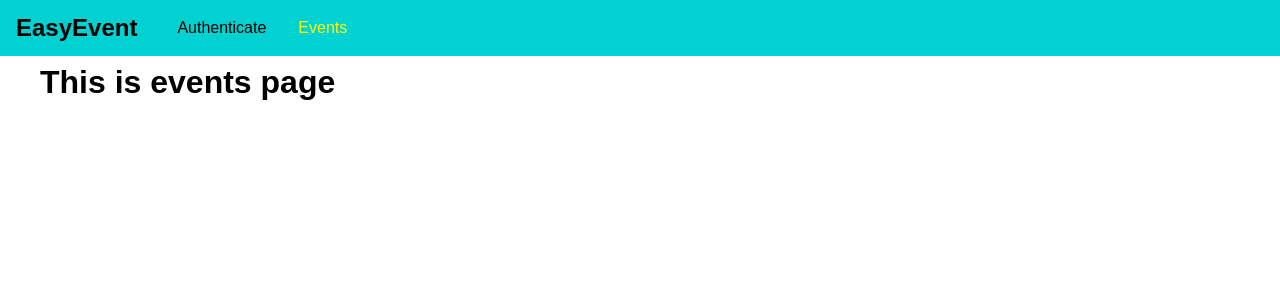
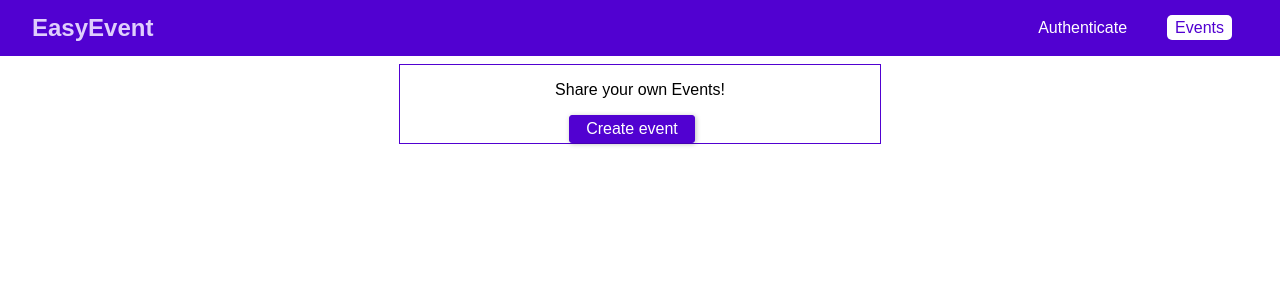
Before and after one commit to MikeKowalsky/event-booking, a React (Create React App) app in the folder frontend/: page /events in a window 1280 px wide. Shown: the top 300 px of the page. Built offline with nearby package versions, Linux system fonts and the light colour scheme.

Commit message:
changed styles and added basic info to Events page

```diff
--- a/frontend/src/App.js
+++ b/frontend/src/App.js
@@ -20,7 +20,7 @@ class App extends Component {
   };
 
   logout = () => {
-    this.SVGElementInstanceList({ token: null, userId: null });
+    this.setState({ token: null, userId: null });
   };
 
   render() {
@@ -38,10 +38,9 @@ class App extends Component {
             <MainNavigation />
             <main className="main-content">
               <Switch>
-                {!this.state.token && <Redirect from="/" to="/auth" exact />}
                 {this.state.token && <Redirect from="/" to="/events" exact />}
                 {this.state.token && (
-                  <Redirect from="/auth" to="/events" exact />
+                  <Redirect from="/user" to="/events" exact />
                 )}
                 {!this.state.token && (
                   <Route path="/user" component={UserPage} />
@@ -50,6 +49,7 @@ class App extends Component {
                 {this.state.token && (
                   <Route path="/bookings" component={BookingsPage} />
                 )}
+                {!this.state.token && <Redirect to="/user" exact />}
               </Switch>
             </main>
           </UserContext.Provider>
--- a/frontend/src/components/Navigation/MainNavigation.css
+++ b/frontend/src/components/Navigation/MainNavigation.css
@@ -4,16 +4,18 @@
   top: 0;
   width: 100%;
   height: 3.5rem;
-  background-color: #01d1d1;
-  padding: 0 1rem;
-
+  background-color: #5101d1;
+  padding: 0 2rem;
   display: flex;
   align-items: center;
+  justify-content: space-between;
+  box-sizing: border-box;
 }
 
 .main-navigation__logo h1 {
   margin: 0;
   font-size: 1.5rem;
+  color: #dfcefc;
 }
 
 .main-navigation__items {
@@ -25,19 +27,31 @@
   margin: 0;
   padding: 0;
   list-style: none;
+  align-items: center;
 }
 
 .main-navigation__items li {
   margin: 0 1rem;
 }
 
-.main-navigation__items a {
+.main-navigation__items a,
+.main-navigation__items button {
   text-decoration: none;
-  color: #000;
+  color: white;
+  padding: 0.25rem 0.5rem;
+  border: none;
+  font: inherit;
+  background: transparent;
+  cursor: pointer;
+  margin: 0;
 }
 
 .main-navigation__items a:hover,
 .main-navigation__items a:active,
-.main-navigation__items a.active {
-  color: yellow;
+.main-navigation__items a.active,
+.main-navigation__items button:hover,
+.main-navigation__items button:active {
+  background: #ffffff;
+  color: #5101d1;
+  border-radius: 5px;
 }
--- a/frontend/src/components/Navigation/MainNavigation.js
+++ b/frontend/src/components/Navigation/MainNavigation.js
@@ -23,9 +23,14 @@ const mainNavigation = props => (
                 <NavLink to="/events">Events</NavLink>
               </li>
               {context.token && (
-                <li>
-                  <NavLink to="/bookings">Bookings</NavLink>
-                </li>
+                <React.Fragment>
+                  <li>
+                    <NavLink to="/bookings">Bookings</NavLink>
+                  </li>
+                  <li>
+                    <button onClick={context.logout}>Logout</button>
+                  </li>
+                </React.Fragment>
               )}
             </ul>
           </nav>
--- a/frontend/src/index.css
+++ b/frontend/src/index.css
@@ -3,3 +3,38 @@ body {
   padding: 0;
   font-family: sans-serif;
 }
+
+.form-control label,
+.form-control input {
+  width: 100%;
+  display: block;
+}
+
+.form-control label {
+  margin-bottom: 0.5rem;
+}
+
+.form-control {
+  margin-bottom: 1rem;
+}
+
+.form-actions button,
+.btn {
+  background: #5101d1;
+  font: inherit;
+  border: 1px solid #5101d1;
+  border-radius: 3px;
+  padding: 0.25rem 1rem;
+  margin-right: 1rem;
+  box-shadow: 1px 1px 5px rgba(0, 0, 0, 0.26);
+  color: white;
+  cursor: pointer;
+}
+
+.form-actions button:hover,
+.form-actions button:active,
+.btn:hover,
+.btn:active {
+  background: #6219d6;
+  border-color: #6219d6;
+}
--- /dev/null
+++ b/frontend/src/pages/Events.css
@@ -0,0 +1,8 @@
+.events-control {
+  text-align: center;
+  border: 1px solid #5101d1;
+  padding: 1 rem;
+  margin: 2rem auto;
+  width: 30rem;
+  max-width: 80%;
+}
--- a/frontend/src/pages/Events.js
+++ b/frontend/src/pages/Events.js
@@ -1,8 +1,15 @@
 import React, { Component } from "react";
+
+import "./Events.css";
 
 class EventsPage extends Component {
   render() {
-    return <h1>This is events page</h1>;
+    return (
+      <div className="events-control">
+        <p>Share your own Events!</p>
+        <button className="btn">Create event</button>
+      </div>
+    );
   }
 }
 
--- a/frontend/src/pages/User.css
+++ b/frontend/src/pages/User.css
@@ -4,7 +4,7 @@
   margin: 5rem auto;
 }
 
-.form-control label,
+/* .form-control label,
 .form-control input {
   width: 100%;
   display: block;
@@ -19,19 +19,19 @@
 }
 
 .form-actions button {
-  background: #01d1d1;
+  background: #5101d1;
   font: inherit;
-  border: 1px solid #01d1d1;
+  border: 1px solid #5101d1;
   border-radius: 3px;
   padding: 0.25rem 1rem;
   margin-right: 1rem;
   box-shadow: 1px 1px 5px rgba(0, 0, 0, 0.26);
-  /* color: white; */
+  color: white;
   cursor: pointer;
 }
 
 .form-actions button:hover,
 .form-actions button:active {
-  background: #01a7a7;
-  border-color: #01a7a7;
-}
+  background: #6219d6;
+  border-color: #6219d6;
+} */
```
